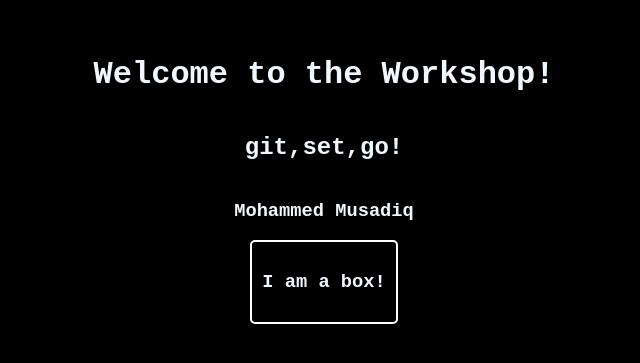
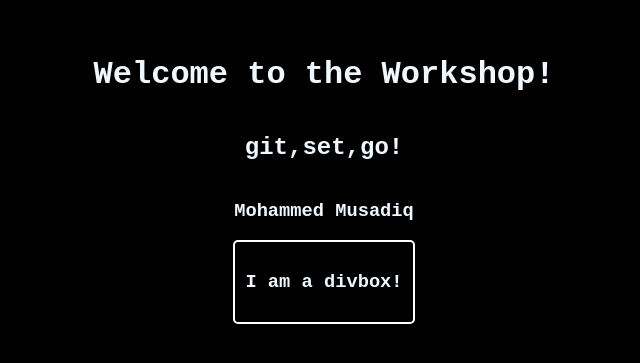
Before and after one commit to musaddiqmohammed/LearningGit, a plain HTML site: page index.html in a window 1280 px wide. Shown: the part 229-592 px from the top of the page, without its empty margins (316-956 px from the left). Drawn offline with Linux system fonts and the light colour scheme.

Commit message:
change the box name

```diff
--- a/index.html
+++ b/index.html
@@ -42,6 +42,7 @@
 
         }
     </style>
+
 </head>
 <body>
     <div class="main">
@@ -49,7 +50,7 @@
         <h2>git,set,go!</h2>
         <h3>Mohammed Musadiq</h3>
         <div class="box">
-            <h3>I am a box!</h3>
+            <h3>I am a divbox!</h3>
         </div>
     </div>
 </body>
```
